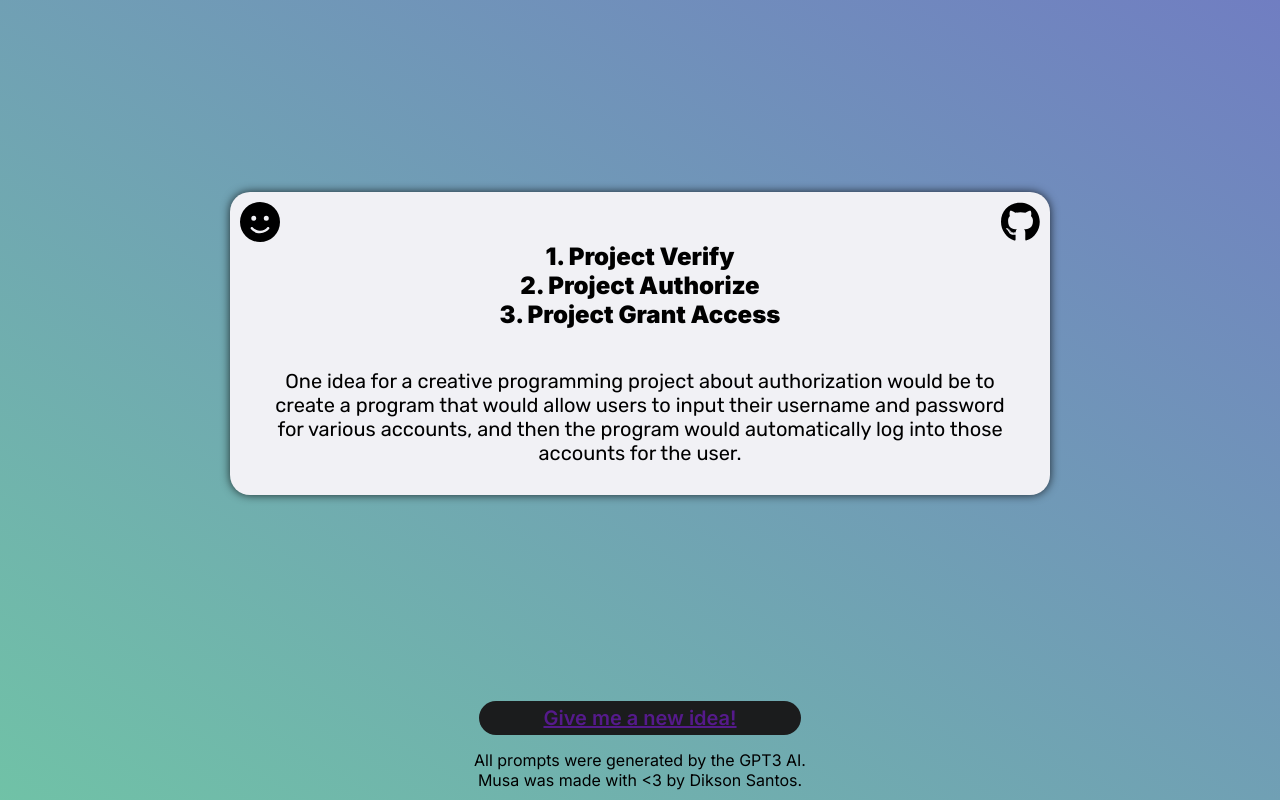
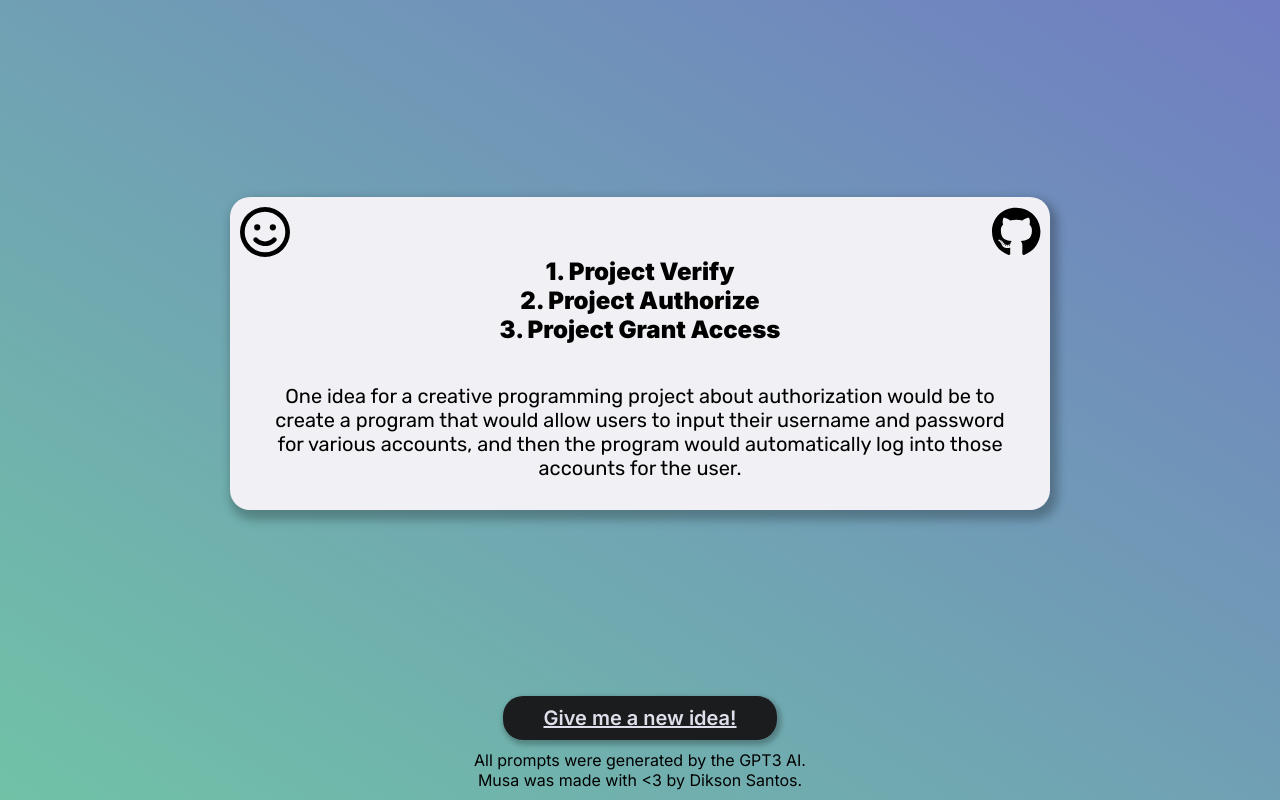
Before and after one commit to diksown/musa, a React (Create React App) app in the folder frontend/: page / in a window 1280 px wide. Built offline with nearby package versions, Linux system fonts and the light colour scheme.

Commit message:
add gh-pages, publish musa, some modications on ui

```diff
--- a/frontend/src/App.css
+++ b/frontend/src/App.css
@@ -10,6 +10,11 @@
   align-items: center;
 }
 
+.MainCardWrapper {
+  margin: auto 0;
+  padding: 15px;
+}
+
 .MainCard {
   display: flex;
   flex-direction: column;
@@ -18,9 +23,8 @@
   max-width: 800px;
   background-color: #f1f1f5;
   border-radius: 20px;
-  box-shadow: 0px 0px 10px 0px rgba(0, 0, 0, 0.75);
+  box-shadow: 4px 6px 10px 4px rgba(0, 0, 0, 0.25);
   padding: 10px;
-  margin: auto 20px;
 }
 
 .SpacedText {
@@ -48,7 +52,7 @@
 }
 
 .Icon {
-  font-size: 40px;
+  font-size: 50px;
   display: flex;
   align-items: center;
 }
@@ -58,11 +62,11 @@
   color: #dfdfeb;
   background-color: #1b1c1d;
   border-radius: 20px;
-  margin: 15px;
-  padding: 5px;
+  padding: 10px 40px;
+  box-shadow: 2px 3px 5px 2px rgba(0, 0, 0, 0.25);
 }
 
 .FooterInfo {
   font-size: 16px;
-  margin: 10px;
+  margin: 20px 0px 10px;
 }
--- a/frontend/src/App.js
+++ b/frontend/src/App.js
@@ -1,6 +1,6 @@
 import "./App.css";
 import { FontAwesomeIcon } from "@fortawesome/react-fontawesome";
-import { faFaceSmile } from "@fortawesome/free-solid-svg-icons";
+import { faFaceSmile } from "@fortawesome/free-regular-svg-icons";
 import { faGithub } from "@fortawesome/free-brands-svg-icons";
 import { projects } from "./static/projects";
 
@@ -37,9 +37,9 @@ let MainCard = ({ titles, description }) => {
 
 let RefreshButton = () => {
   return (
-    <div className="RefreshButton">
-      <a href="">Give me a new idea!</a>
-    </div>
+    <a className="RefreshButton" href=".">
+      Give me a new idea!
+    </a>
   );
 };
 
@@ -95,7 +95,9 @@ let App = () => {
         background: `linear-gradient(to top right, ${gradient.color1}, ${gradient.color2})`,
       }}
     >
-      <MainCard titles={titles} description={description} />
+      <div className="MainCardWrapper">
+        <MainCard titles={titles} description={description} />
+      </div>
       <Footer />
     </div>
   );
```
Also changed, not shown: frontend/package.json (+6 -1 lines), 1 other file (tests, documents, lock files or other folders).
